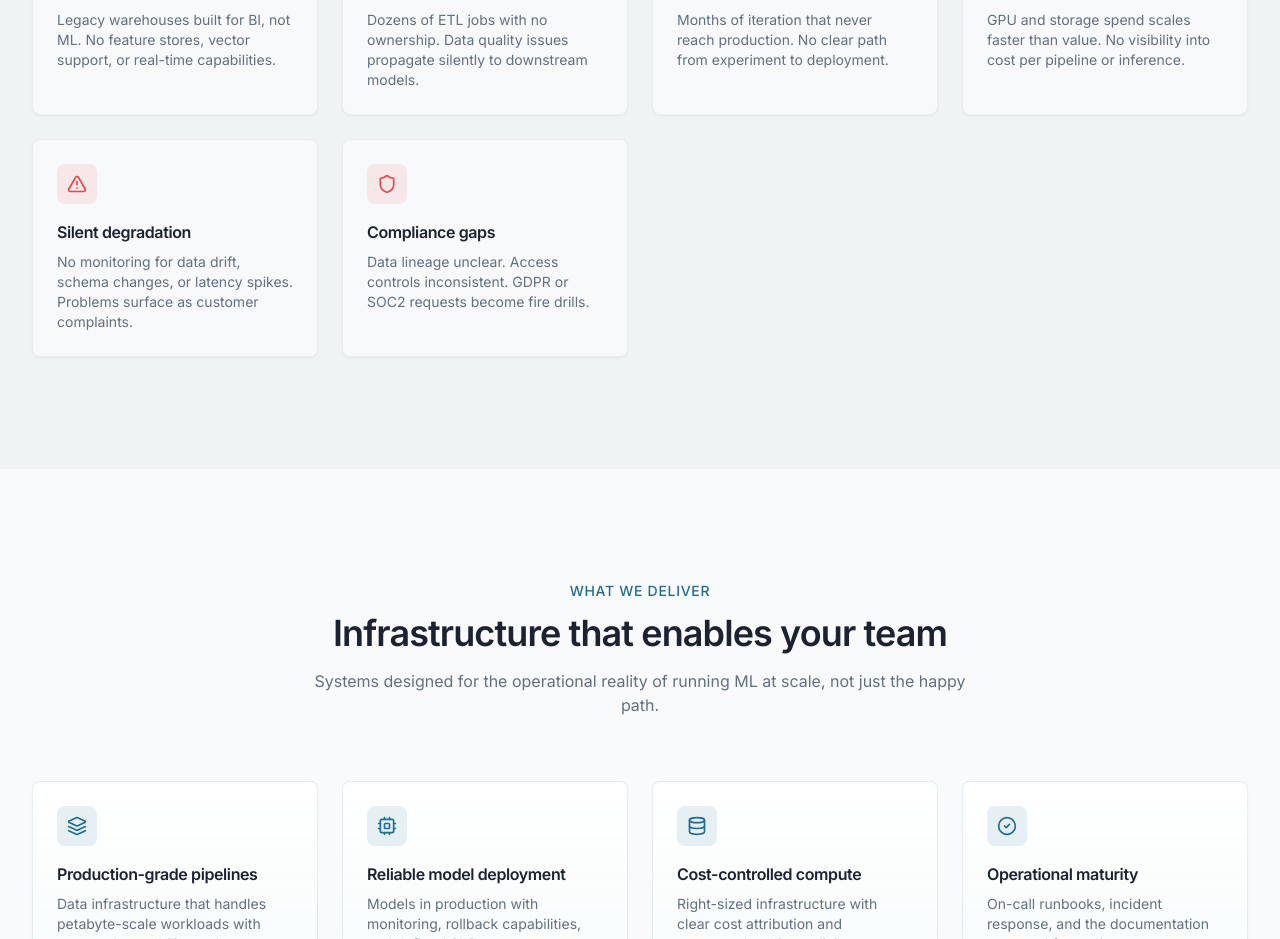
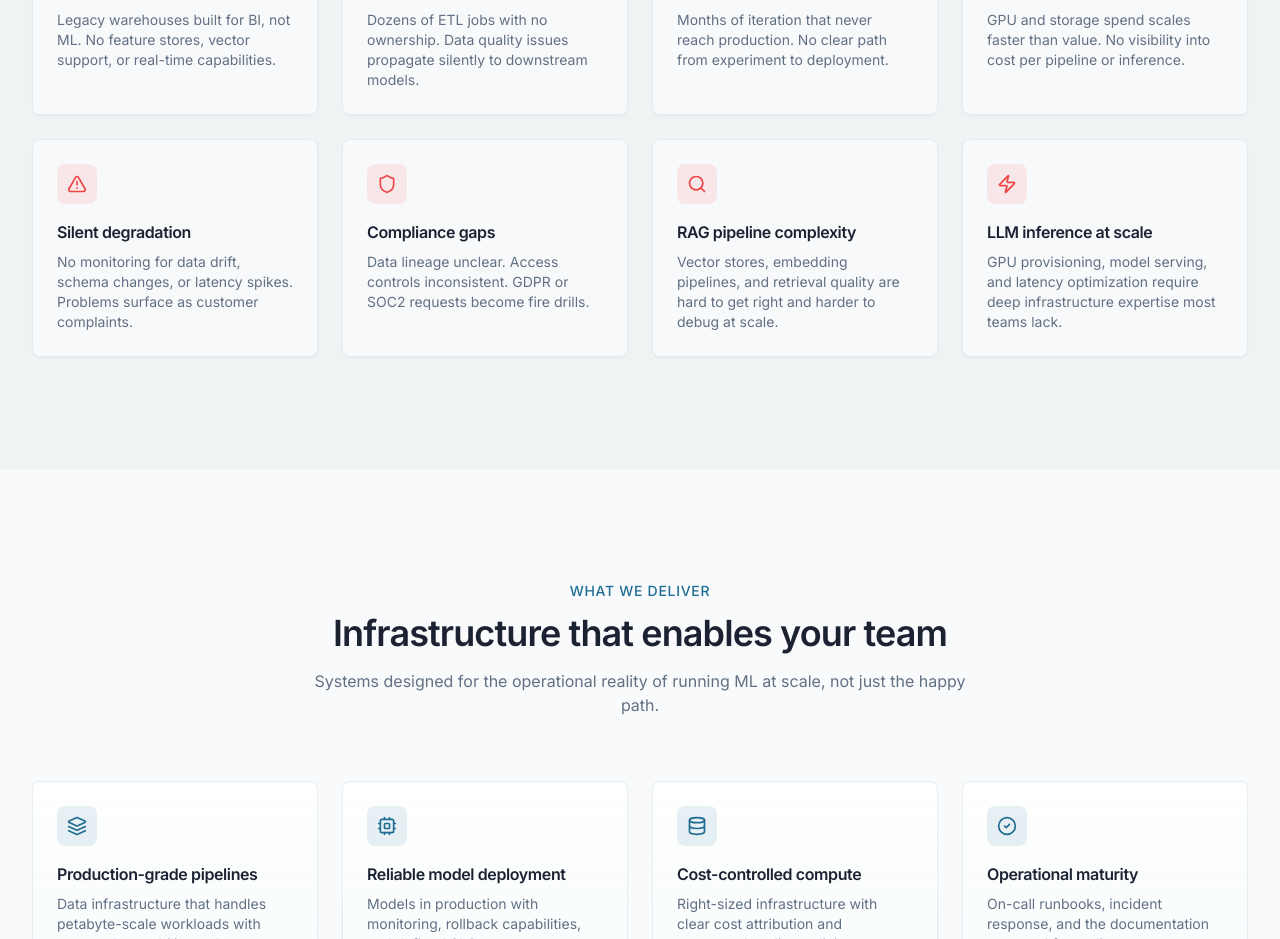
Before and after one commit to achyuthnsamudrala/baselyne-web, a React (Vite) app: page / in a window 1280 px wide. Shown: the part 1020-1959 px from the top of the page. Built offline with nearby package versions, Linux system fonts and the light colour scheme.

Commit message:
problem list update

```diff
--- a/src/pages/Home.tsx
+++ b/src/pages/Home.tsx
@@ -1,4 +1,4 @@
-import { ArrowRight, AlertTriangle, CheckCircle2, Database, Layers, Shield, Cpu, TrendingDown, Clock } from "lucide-react";
+import { ArrowRight, AlertTriangle, CheckCircle2, Database, Layers, Shield, Cpu, TrendingDown, Clock, Search, Zap } from "lucide-react";
 import { Link } from "react-router-dom";
 import { Button } from "@/components/ui/button";
 import { Card, CardContent } from "@/components/ui/card";
@@ -34,6 +34,16 @@ const failurePoints = [
     icon: Shield,
     title: "Compliance gaps",
     description: "Data lineage unclear. Access controls inconsistent. GDPR or SOC2 requests become fire drills.",
+  },
+  {
+    icon: Search,
+    title: "RAG pipeline complexity",
+    description: "Vector stores, embedding pipelines, and retrieval quality are hard to get right and harder to debug at scale.",
+  },
+  {
+    icon: Zap,
+    title: "LLM inference at scale",
+    description: "GPU provisioning, model serving, and latency optimization require deep infrastructure expertise most teams lack.",
   },
 ];
 
```
